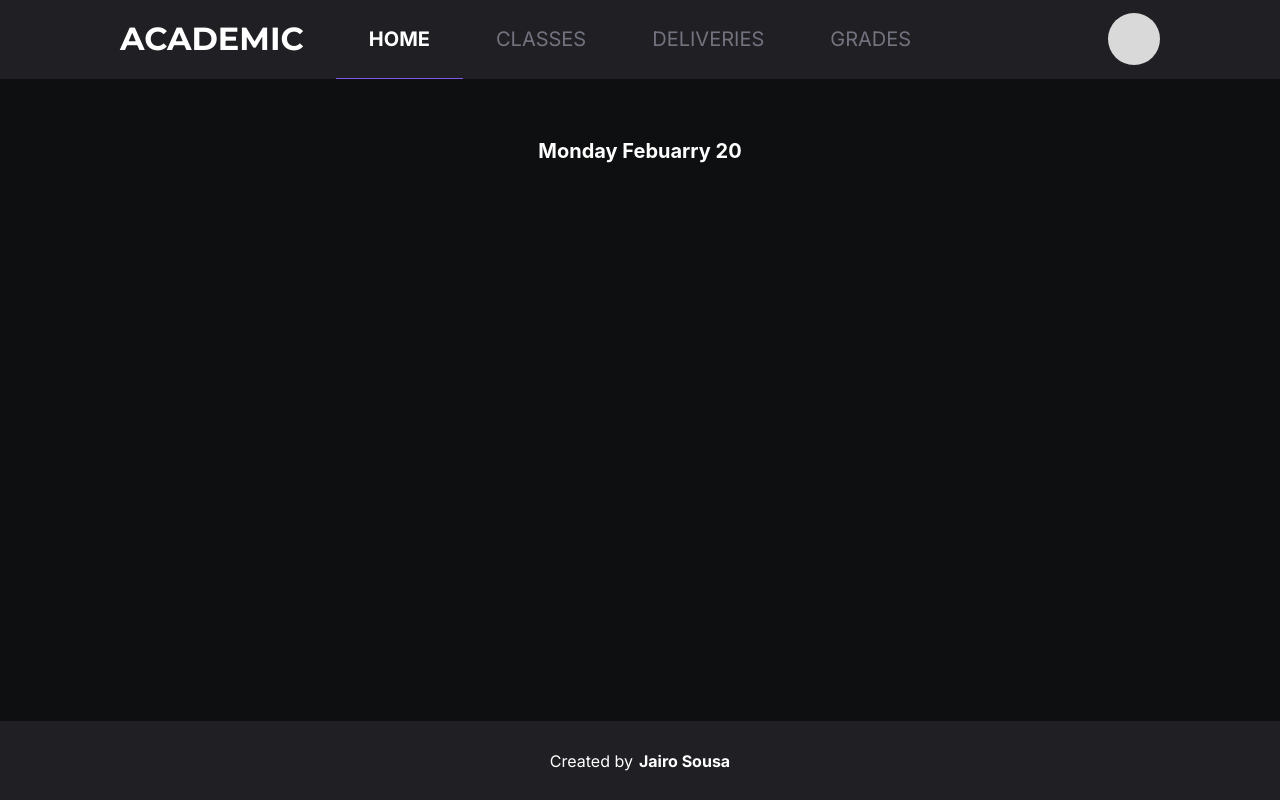
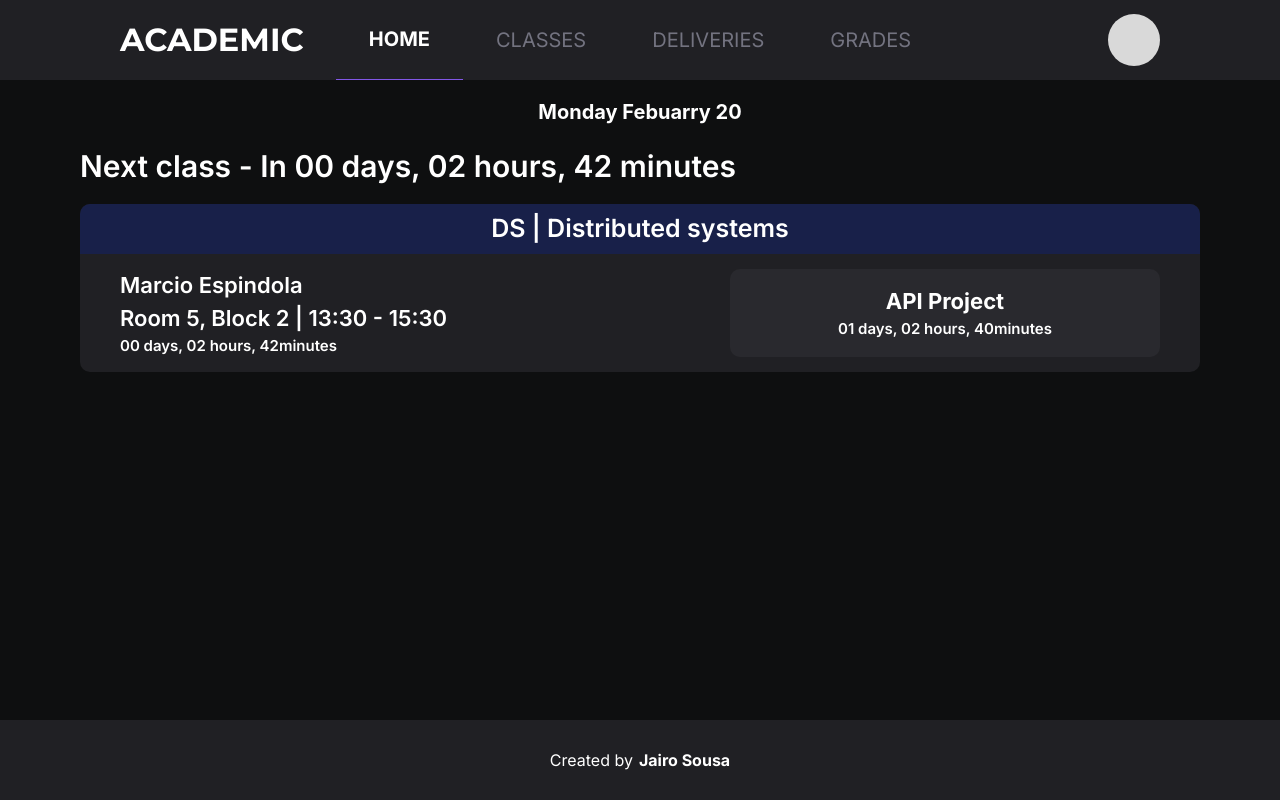
Before and after one commit to jairo-sousa/academic-tool, a React (Vite) app: page / in a window 1280 px wide. Built offline with nearby package versions, Linux system fonts and the light colour scheme.

Commit message:
style: set NextClass

```diff
--- /dev/null
+++ b/src/components/EventCard.tsx
@@ -0,0 +1,56 @@
+import { Flex, Text } from "@chakra-ui/react";
+
+export function EventCard() {
+	return (
+		<Flex direction="column" w="100%" bg="#202024" borderRadius="1rem">
+			<Flex bg="#182049" w="100%" borderRadius="1rem 1rem 0 0">
+				<Flex
+					as={Text}
+					fontSize="2.5rem"
+					fontWeight={600}
+					h="5rem"
+					w="100%"
+					justify="center"
+					align="center"
+				>
+					DS | Distributed systems
+				</Flex>
+			</Flex>
+			<Flex
+				w="100%"
+				h="100%"
+				justify="space-between"
+				align="center"
+				p="1.5rem 4rem"
+			>
+				<Flex direction="column">
+					<Text fontSize="2.2rem" fontWeight={600}>
+						Marcio Espindola
+					</Text>
+					<Text fontSize="2.2rem" fontWeight={600}>
+						Room 5, Block 2 | 13:30 - 15:30
+					</Text>
+					<Text fontSize="1.5rem" fontWeight={600}>
+						00 days, 02 hours, 42minutes
+					</Text>
+				</Flex>
+				<Flex
+					direction="column"
+					w="43rem"
+					h="100%"
+					bg="#29292E"
+					borderRadius="1rem"
+					justify="center"
+					align="center"
+				>
+					<Text fontSize="2.2rem" fontWeight={700}>
+						API Project
+					</Text>
+					<Text fontSize="1.5rem" fontWeight={600}>
+						01 days, 02 hours, 40minutes
+					</Text>
+				</Flex>
+			</Flex>
+		</Flex>
+	);
+}
--- /dev/null
+++ b/src/components/NextClass.tsx
@@ -0,0 +1,12 @@
+import { Flex } from "@chakra-ui/react";
+import { EventCard } from "./EventCard";
+import { RegressiveCounter } from "./RegressiveCounter";
+
+export function NextClass() {
+	return (
+		<Flex direction="column" w="112rem" gap="1.5rem">
+			<RegressiveCounter />
+			<EventCard />
+		</Flex>
+	);
+}
--- /dev/null
+++ b/src/components/RegressiveCounter.tsx
@@ -0,0 +1,9 @@
+import { Text } from "@chakra-ui/react";
+
+export function RegressiveCounter() {
+	return (
+		<Text fontSize="3rem" fontWeight={600}>
+			Next class - In 00 days, 02 hours, 42 minutes
+		</Text>
+	);
+}
--- a/src/routes/Home.tsx
+++ b/src/routes/Home.tsx
@@ -1,18 +1,21 @@
 import { Flex, Heading } from "@chakra-ui/react";
+import { NextClass } from "../components/NextClass";
+import { NextDelivery } from "../components/NextDelivery";
 
 export function Home() {
 	return (
 		<Flex
 			height="100%"
-			w="85%"
-			pt="6rem"
+			w="100%"
+			p="2rem 0 0 0"
 			direction="column"
 			align="center"
-			gap="6rem"
+			gap="2rem"
 		>
 			<Heading as="h3" fontSize="2rem">
 				Monday Febuarry 20
 			</Heading>
+			<NextClass />
 		</Flex>
 	);
 }
```
